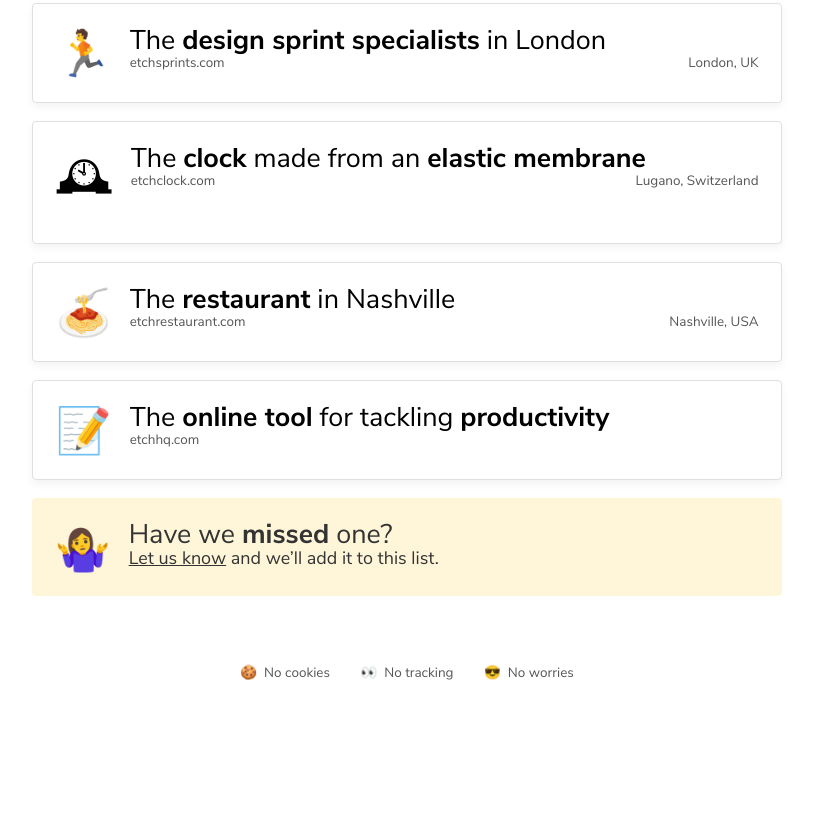
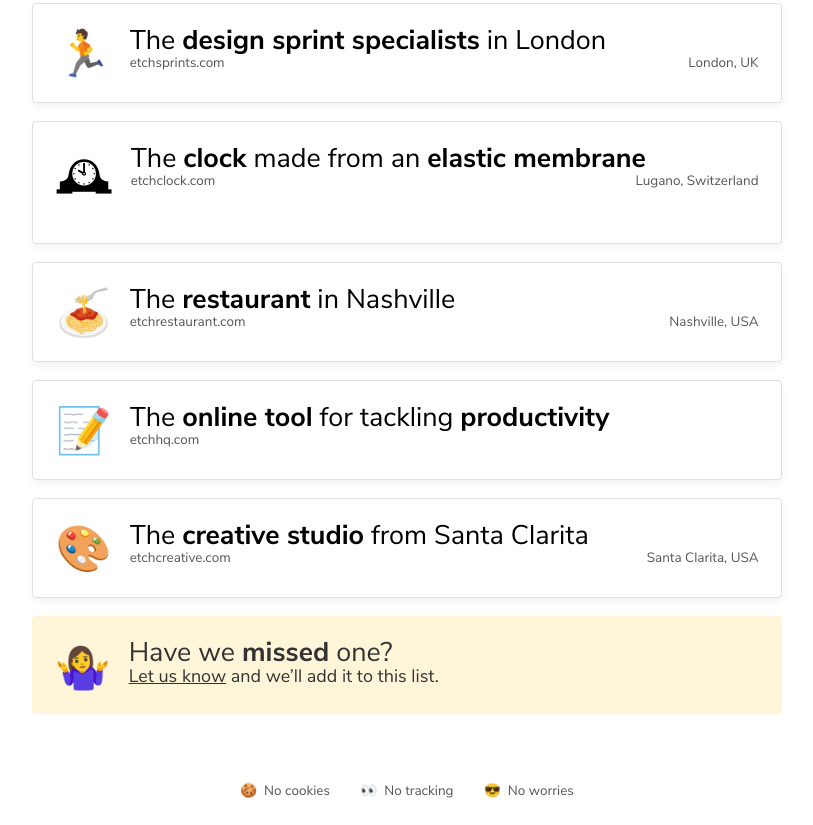
Before and after one commit to etchteam/etch-directory, a website: page index.html in a window 1280 px wide. Shown: the part 911-1736 px from the top of the page, without its empty margins (233-1046 px from the left). Before the commit the page ends 1618 px from the top, so only its background shows below. Drawn offline with Linux system fonts and the light colour scheme.

Commit message:
feat: Add Etch Creative

```diff
--- a/index.html
+++ b/index.html
@@ -438,6 +438,22 @@
             </a>
           </li>
           <li>
+            <a class="card" href="https://etchcreative.com/" target="_blank" rel="noopener noreferrer">
+              <div class="card__icon">
+                <span role="img" class="emoji">🎨</span>
+              </div>
+              <div class="card__content">
+                <h2 class="card__title">
+                  The <b>creative studio</b> from Santa Clarita
+                </h2>
+                <div class="card__meta">
+                  <div class="card__meta-domain">etchcreative.com</div>
+                  <div class="card__meta-location">Santa Clarita, USA</div>
+                </div>
+              </div>
+            </a>
+          </li>
+          <li>
             <div class="card card--muted">
               <div class="card__icon">
                 <span role="img" class="emoji">🤷‍♀️</span>
```
